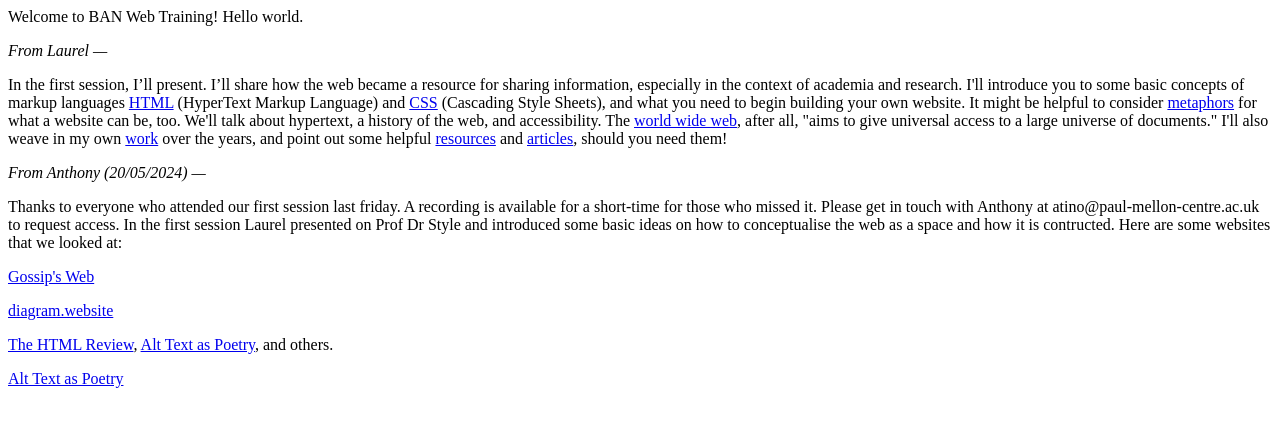
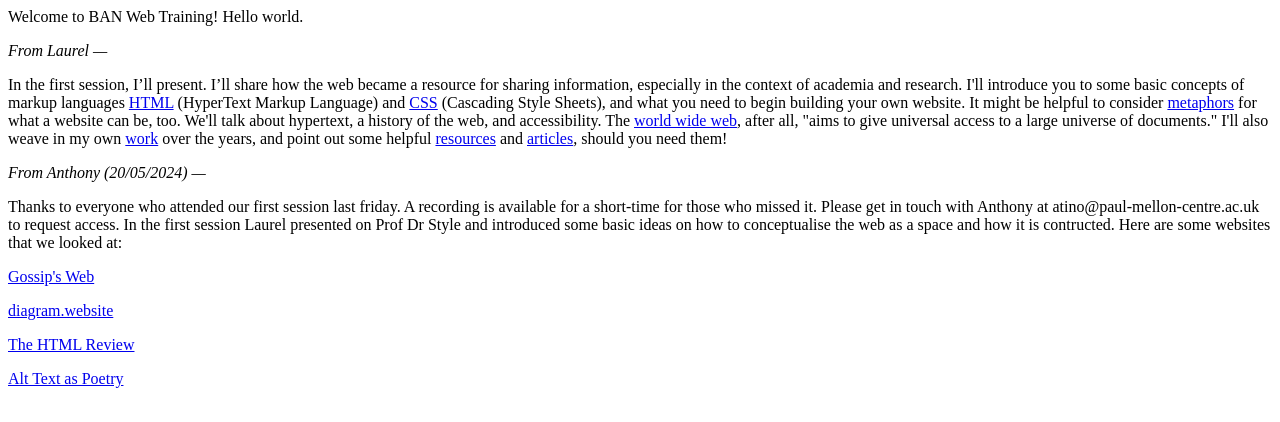
Before and after one commit to Anthonytino/BAN-web-learning, a plain HTML site: page index.html in a window 1280 px wide. Drawn offline with Linux system fonts and the light colour scheme.

Commit message:
Update index.html

```diff
--- a/index.html
+++ b/index.html
@@ -65,8 +65,7 @@
       <a href="https://diagram.website/">diagram.website</a>
     </p>
     <p>
-      <a href="https://thehtml.review/03/"> The HTML Review</a>, <a href="https://alt-text-as-poetry.net/"> Alt Text as Poetry</a>,
-      and others.
+      <a href="https://thehtml.review/03/"> The HTML Review</a>
     </p>
     <p>
       <a href="https://alt-text-as-poetry.net/"> Alt Text as Poetry</a>
```
